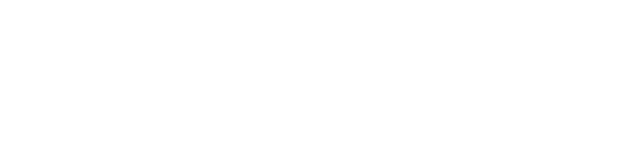
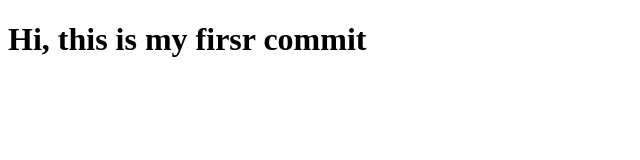
Before and after one commit to Yixiang-Ren/my-first-git-repo, a plain HTML site: page index.html in a window 1280 px wide. Shown: the whole page, without its empty margins (0-640 px from the left). Drawn offline with Linux system fonts and the light colour scheme.

Commit message:
update index.html add some code remove ie11 meta tag

```diff
--- a/index.html
+++ b/index.html
@@ -2,11 +2,10 @@
 <html lang="en">
 <head>
     <meta charset="UTF-8">
-    <meta http-equiv="X-UA-Compatible" content="IE=edge">
     <meta name="viewport" content="width=device-width, initial-scale=1.0">
     <title>Document</title>
 </head>
 <body>
-
+    <h1>Hi, this is my firsr commit</h1>
 </body>
 </html>
```
